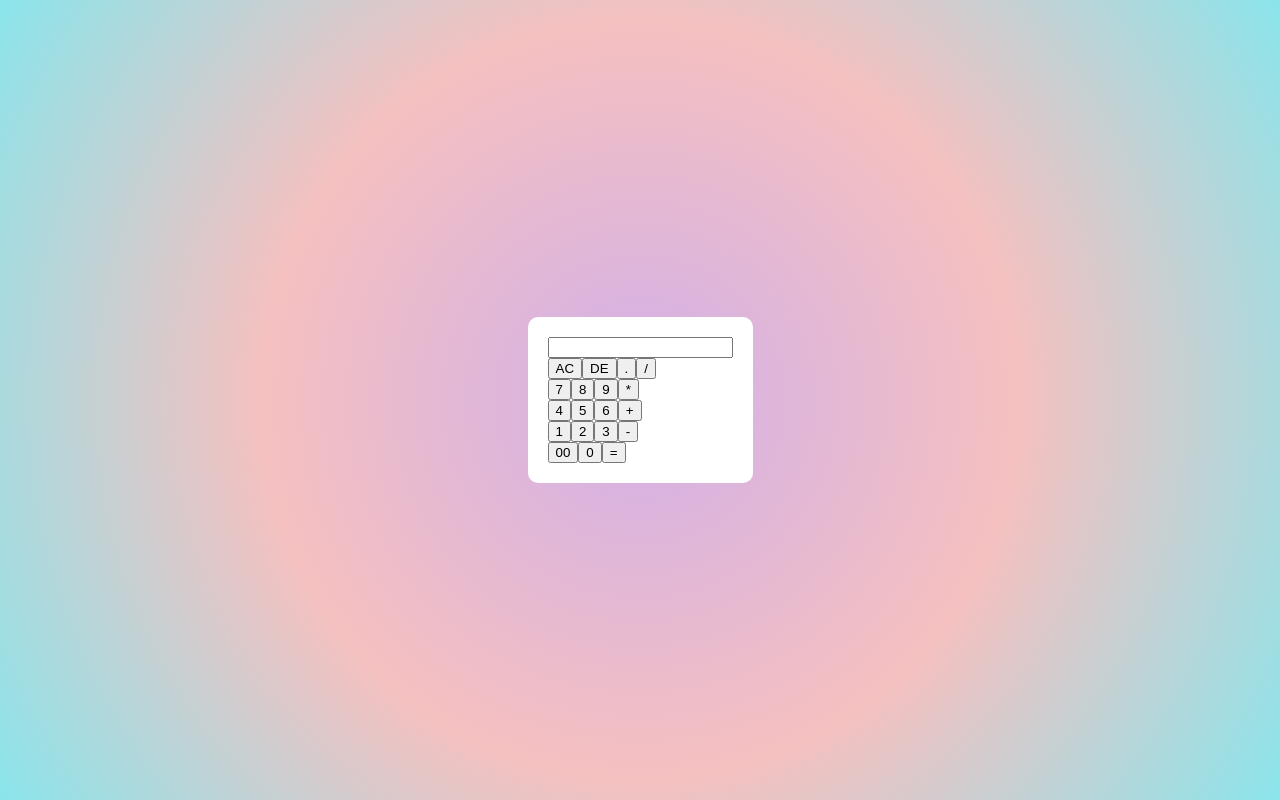
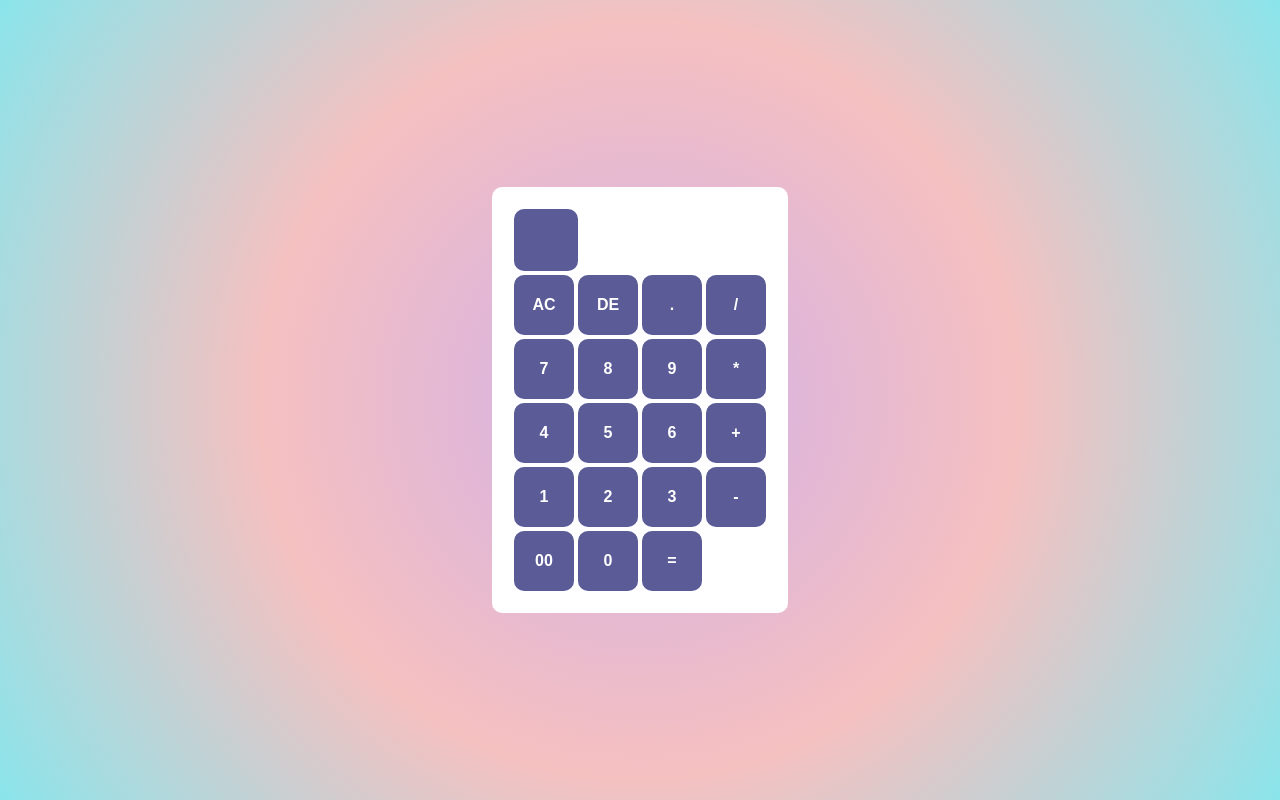
Before and after one commit to sahil0286/calculator, a React (Create React App) app: page / in a window 1280 px wide. Built offline with nearby package versions, Linux system fonts and the light colour scheme.

Commit message:
add css to form and input

```diff
--- a/src/App.css
+++ b/src/App.css
@@ -18,3 +18,17 @@ body {
     border-radius: 10px;
     background-color: white;
 }
+
+form input {
+    border: none;
+    outline: 0;
+    width: 60px;
+    height: 60px;
+    font-size: 16px;
+    background-color: rgb(91, 91, 151);
+    margin: 2px;
+    border-radius: 10px;
+    color: white;
+    font-weight: bolder;
+    cursor: pointer;
+}
```
